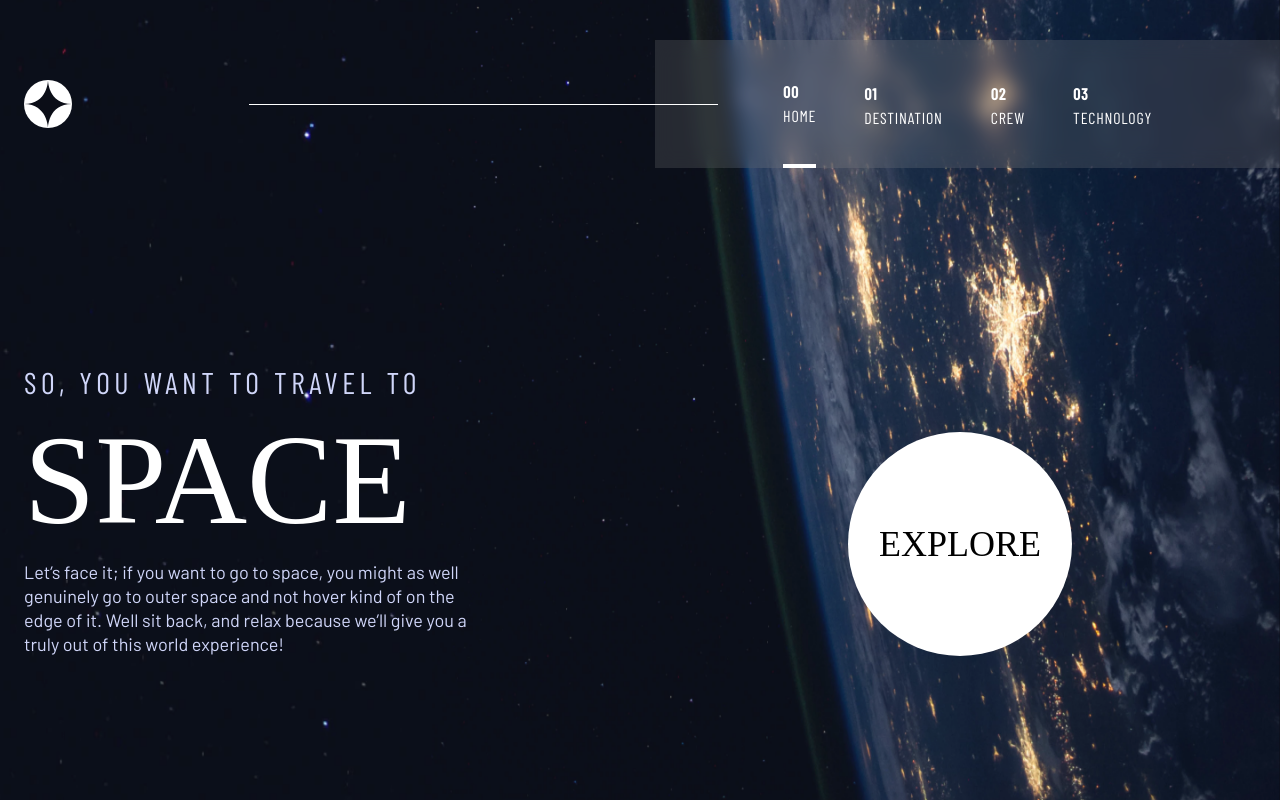
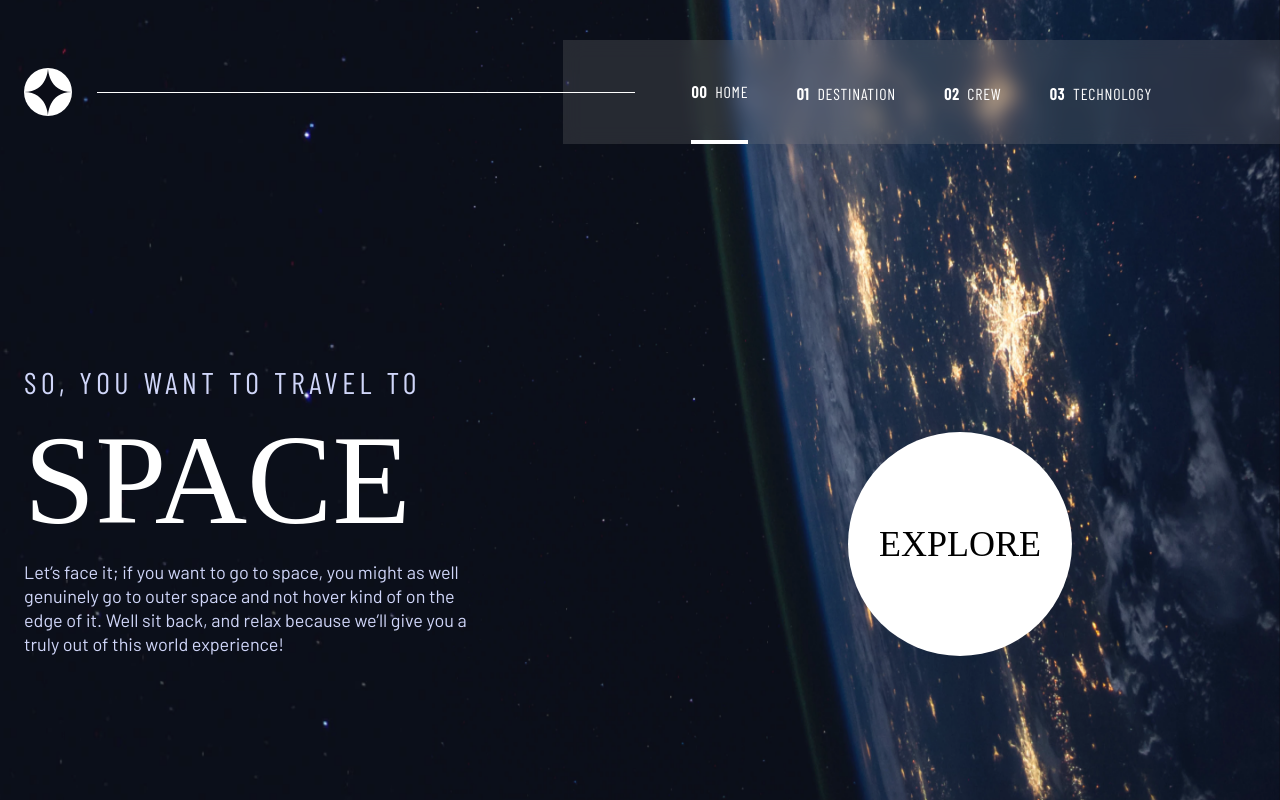
Before and after one commit to brunoliimas/space-website, a Next.js app: page / in a window 1280 px wide. Built offline with nearby package versions, Linux system fonts and the light colour scheme; a web font is replaced by a local one.

Commit message:
fixed bugs

```diff
--- a/src/components/header/index.tsx
+++ b/src/components/header/index.tsx
@@ -44,7 +44,7 @@ export default function Header() {
                                 : "border-gray-300"
                                 }`}
                         >
-                            <span className="hidden lg:block mr-2 font-bold">0{index}</span>
+                            <span className="hidden lg:inline-block mr-2 font-bold">0{index}</span>
                             {link.name}
                         </Link>
                     ))}
```
